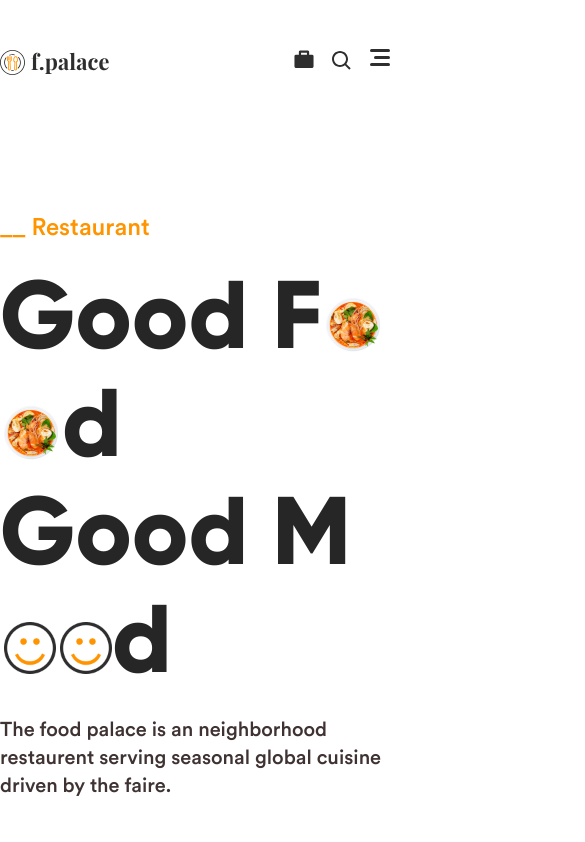
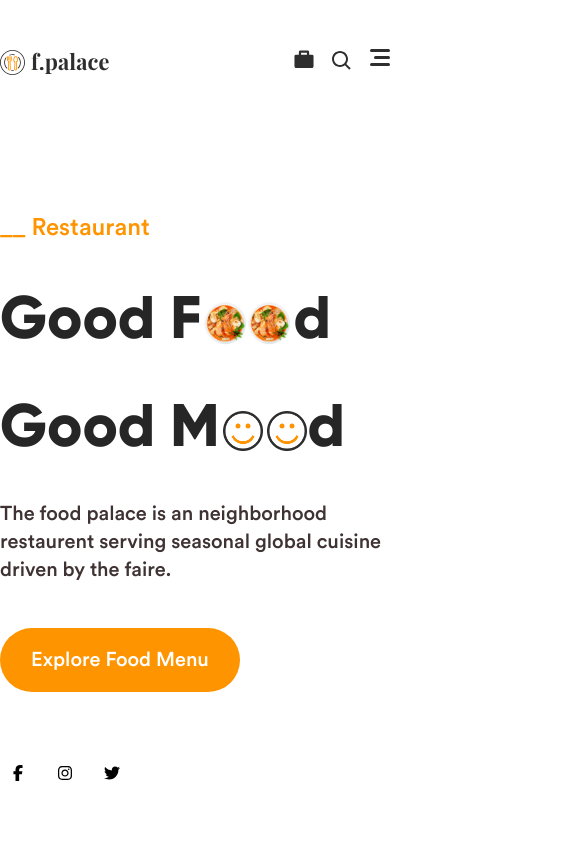
Before and after one commit to fadelun/food-palace, a Vue app: page / in a window 390 px wide. Shown: the top 842 px of the page, 585 px wide, since content can reach past the window. Built offline with nearby package versions, Linux system fonts and the light colour scheme.

Commit message:
update tampilan responsive 2

```diff
--- a/src/view/TheFooter.vue
+++ b/src/view/TheFooter.vue
@@ -6,7 +6,9 @@ import LoveIcon from '@/assets/vector/love.svg'
 </script>
 <template>
   <footer class="bg-gradient-orange pt-[85px]">
-    <div class="container px-28 mx-auto flex justify-around">
+    <div
+      class="container px-20 lg:px-28 mx-auto flex flex-wrap gap-10 lg:gap-x-0 lg:justify-around"
+    >
       <ul class="flex flex-col gap-6">
         <li>
           <a href="#"><MainLogo /></a>
--- a/src/view/components/About.vue
+++ b/src/view/components/About.vue
@@ -13,7 +13,7 @@ import PlayButtonImage from '@/assets/vector/play-button.svg'
         </figure>
       </div>
       <div
-        class="about-text z-10 w-full lg:w-1/2 flex flex-wrap lg:px-8 xl:px-[130px] items-center content-center mt-20 xl:mt-20"
+        class="about-text z-10 w-full lg:w-1/2 flex flex-wrap lg:px-8 xl:px-[130px] items-center content-center mt-20"
       >
         <h1 class="order-2 text-[52px] font-bold leading-[60px] mt-6">
           Simple Way of Eating Delicious
--- a/src/view/components/Hero.vue
+++ b/src/view/components/Hero.vue
@@ -9,21 +9,27 @@ import HeroTextImage from '@/assets/image/hero-text.png'
       <div class="sub-header text-orange text-2xl leading-loose flex">
         <span class="relative">__ Restaurant</span>
       </div>
-      <h1 class="header text-8xl leading-[108px] font-gilroy text-neutral-800 font-extrabold mt-4">
+      <h1
+        class="header text-6xl md:text-7xl xl:text-8xl leading-[108px] font-gilroy text-neutral-800 font-extrabold mt-4"
+      >
         <!-- gambar untuk text 'oo' -->
         <p>
           <span class="">Good F</span>
-          <img :src="HeroTextImage" alt="o" class="inline w-[62px] -mr-1" />
-          <img :src="HeroTextImage" alt="o" class="inline w-[62px]" />
+          <img :src="HeroTextImage" alt="o" class="inline w-12 lg:w-[62px] -mr-1" />
+          <img :src="HeroTextImage" alt="o" class="inline w-12 lg:w-[62px]" />
 
-          <span class="text-neutral-800 text-8xl font-extrabold leading-10">d</span>
+          <span class="text-neutral-800 text-6xl lg:text-7xl xl:text-8xl font-extrabold leading-10"
+            >d</span
+          >
         </p>
 
         <p>
           <span>Good M</span>
-          <img :src="SmileImage" alt="o" class="inline w-[52px] mx-1" />
-          <img :src="SmileImage" alt="o" class="inline w-[52px]" />
-          <span class="text-neutral-800 text-8xl font-extrabold leading-10">d</span>
+          <img :src="SmileImage" alt="o" class="inline w-10 lg:w-[52px] mx-1" />
+          <img :src="SmileImage" alt="o" class="inline w-10 lg:w-[52px]" />
+          <span class="text-neutral-800 text-6xl lg:text-7xl xl:text-8xl font-extrabold leading-10"
+            >d</span
+          >
         </p>
       </h1>
       <p class="description font-circular text-xl mt-4 text-hitam-soft">
--- a/src/view/components/TakeAway.vue
+++ b/src/view/components/TakeAway.vue
@@ -4,14 +4,16 @@ import AppStoreImage from '@/assets/image/app-store-image.png'
 </script>
 <template>
   <section id="take-away" class="mt-24">
-    <div class="container mx-auto flex">
+    <div class="container mx-auto flex flex-col lg:flex-row">
       <!-- preview image -->
-      <div class="w-1/2 relative flex justify-end">
+      <div class="w-full lg:w-1/2 relative flex justify-end md:px-20">
         <figure class="relative w-[612px]">
           <img :src="TakeAwayImage" alt="take away image" class="" />
         </figure>
       </div>
-      <div class="take-away-text w-1/2 flex flex-wrap px-[150px] items-center content-center">
+      <div
+        class="take-away-text lg:w-1/2 flex flex-wrap md:px-20 xl:px-[150px] mt-20 lg:mt-0 items-center content-center"
+      >
         <h1 class="order-2 text-[48px] font-bold leading-[60px] mt-6 text-agak-hitam">
           Simple Way To Order Your Food
         </h1>
@@ -22,7 +24,7 @@ import AppStoreImage from '@/assets/image/app-store-image.png'
           first thing you see on the counter or in the cupboard.
         </p>
         <figure class="order-4 mt-12">
-          <img :src="AppStoreImage" alt="app store" />
+          <img :src="AppStoreImage" alt="app store" class="w-screen lg:w-auto" />
         </figure>
       </div>
     </div>
--- a/src/view/components/Testimonial.vue
+++ b/src/view/components/Testimonial.vue
@@ -4,9 +4,11 @@ import LeftArrowIcon from '@/assets/vector/left-arrow.svg'
 import RightArrowIcon from '@/assets/vector/cil_arrow-right.svg'
 </script>
 <template>
-  <section id="testimonial" class="mt-24 relative">
-    <div class="container mx-auto flex">
-      <div class="testimonial-text w-1/2 flex flex-wrap px-[150px] items-center content-center">
+  <section id="testimonial" class="mt-40 lg:mt-24 relative">
+    <div class="container mx-auto flex flex-col lg:flex-row">
+      <div
+        class="testimonial-text lg:w-1/2 flex flex-col lg:flex-row lg:flex-wrap px-20 lg:px-[150px] items-center content-center"
+      >
         <h1 class="order-2 text-[48px] text-agak-hitam font-bold leading-[60px] mt-6">
           That’s what our Client Says
         </h1>
@@ -19,14 +21,18 @@ import RightArrowIcon from '@/assets/vector/cil_arrow-right.svg'
           <p class="text-2xl font-gilroy font-semibold mt-11">Jessica Parker</p>
           <p class="font-circular text-sm text-abu-abu">Product Designer @ Kitty</p>
         </div>
+        <button class="arrow order-4 flex justify-end items-center gap-2">
+          <button><LeftArrowIcon /></button>
+          <button><RightArrowIcon /></button>
+        </button>
       </div>
       <!-- preview testimonial image -->
-      <div class="w-1/2 relative">
+      <div class="hidden lg:block lg:w-1/2 relative">
         <figure class="relative w-[744px]">
           <img :src="Testimonial" alt="testimonial image" class="" />
         </figure>
       </div>
-      <div class="arrow absolute bottom-[14%] left-[35%] flex items-center gap-2">
+      <div class="arrow lg:absolute bottom-[14%] left-[35%] hidden lg:flex items-center gap-2">
         <button><LeftArrowIcon /></button>
         <button><RightArrowIcon /></button>
       </div>
```
